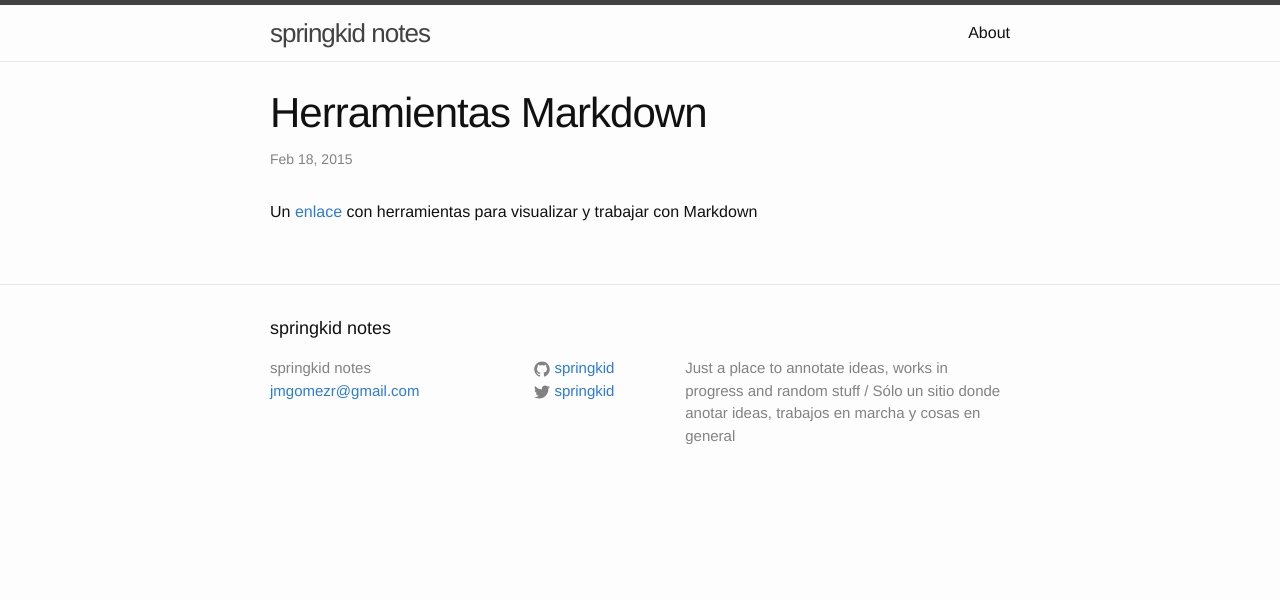
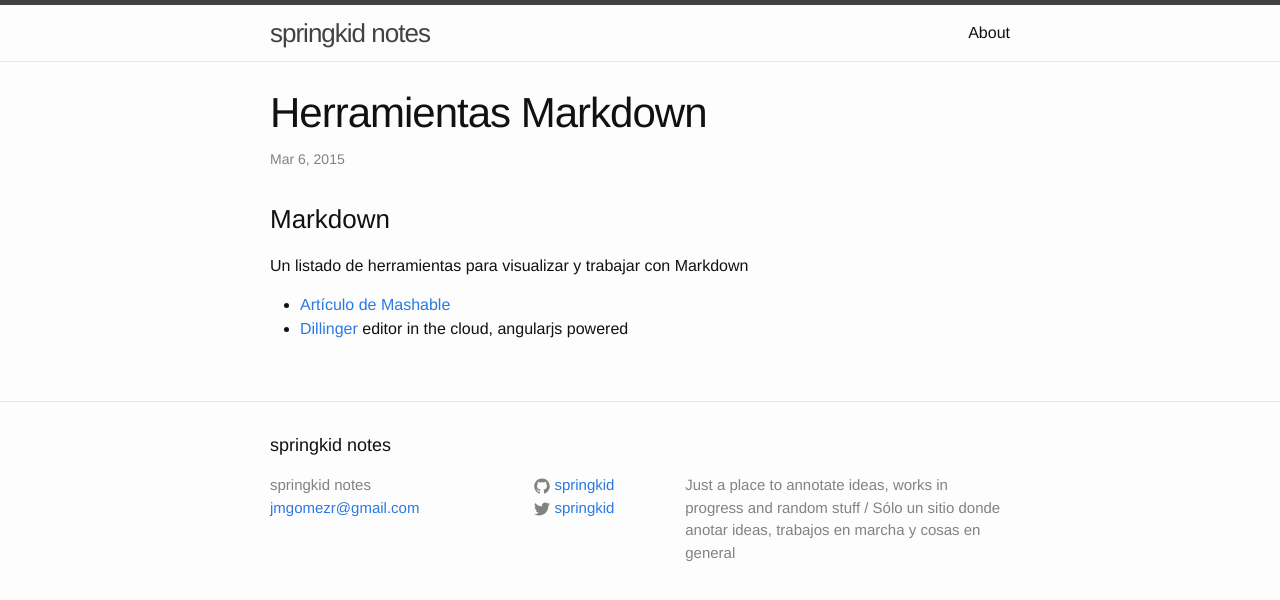
Before and after one commit to springkid/springkid.github.io, a Jekyll site: the page built from _posts/2015-02-18-herramientasmarkdown.md, in a window 1280 px wide. Shown: the top 600 px of the page. Built offline with Jekyll 4.4.1, drawn with Linux system fonts in a browser that asks for light colours.

Commit message:
Post markdown actualizado

```diff
--- a/_posts/2015-02-18-herramientasmarkdown.md
+++ b/_posts/2015-02-18-herramientasmarkdown.md
@@ -1,10 +1,16 @@
 ---
 layout: post
 title:  "Herramientas Markdown"
-date:   2015-02-18 12:30:00
+date:   2015-03-06 12:05:00
 categories: markdown batiburrillo
 ---
 
-Un [enlace][markdowntoolslink] con herramientas para visualizar y trabajar con Markdown
+###Markdown
 
-[markdowntoolslink]:  http://mashable.com/2013/06/24/markdown-tools/
+Un listado de herramientas para visualizar y trabajar con Markdown
+
+- [Artículo de Mashable][mashable]
+- [Dillinger][Dillinger url] editor in the cloud, angularjs powered
+
+[mashable]: http://mashable.com/2013/06/24/markdown-tools/
+[Dillinger url]:    http://dillinger.io/
```
